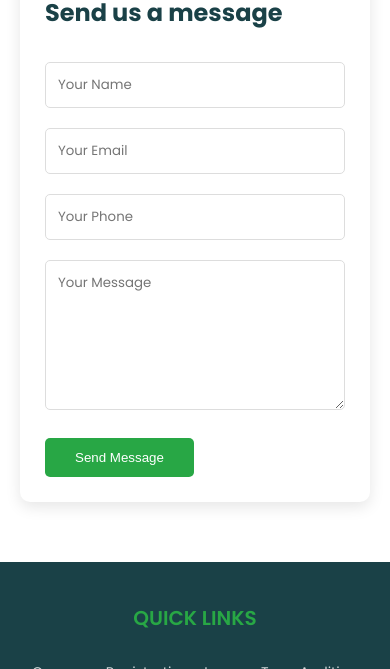
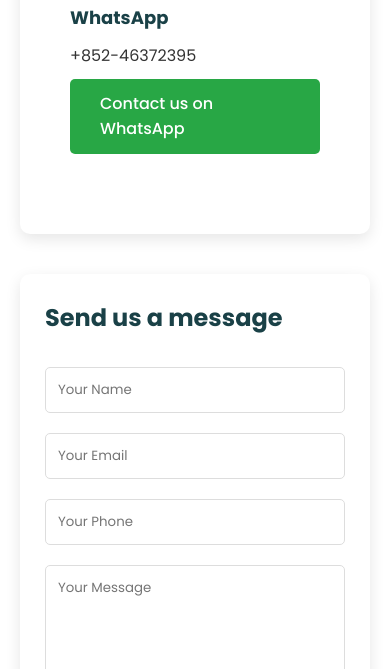
Before and after one commit to Eizooo/EFFICIENTTASK, a plain HTML site: page contact.html in a window 390 px wide. Shown: the part 1331-2000 px from the top of the page. Drawn offline with Linux system fonts and the light colour scheme.

Commit message:
change phone

```diff
--- a/contact.html
+++ b/contact.html
@@ -14,8 +14,8 @@
     <div class="contact-bar">
         <div class="container">
             <div class="contact-info">
-                <!-- <span>+65 8188-2473</span> -->
-                <span>season@efficienttask.net</span>
+                <span>WhatsApp: +852-46372395</span>
+                <span>Email: season@efficienttask.net</span>
             </div>
             <div class="social-icons">
                 <a href="#"><i class="fab fa-linkedin"></i></a>
@@ -65,6 +65,15 @@
                             <i class="fas fa-envelope"></i>
                             <h3>Email Address</h3>
                             <p>season@efficienttask.net</p>
+                        </div>
+
+                        <div class="info-item">
+                            <i class="fab fa-whatsapp"></i>
+                            <h3>WhatsApp</h3>
+                            <span>+852-46372395</span><br>
+                            <a href="https://wa.me/85246372395" class="submit-button" style="text-decoration: none;" target="_blank">
+                                Contact us on WhatsApp
+                            </a>
                         </div>
                     </div>
 
--- a/style.css
+++ b/style.css
@@ -1021,6 +1021,8 @@ footer {
     cursor: pointer;
     font-weight: 500;
     transition: background-color 0.3s;
+    font-size: medium;
+    margin-top: 10px;
 }
 
 .submit-button:hover {
```
Also changed, not shown: about.html (+2 -2 lines), careers.html (+2 -2 lines), index.html (+2 -2 lines), services.html (+2 -2 lines), thank-you.html (+2 -2 lines).
